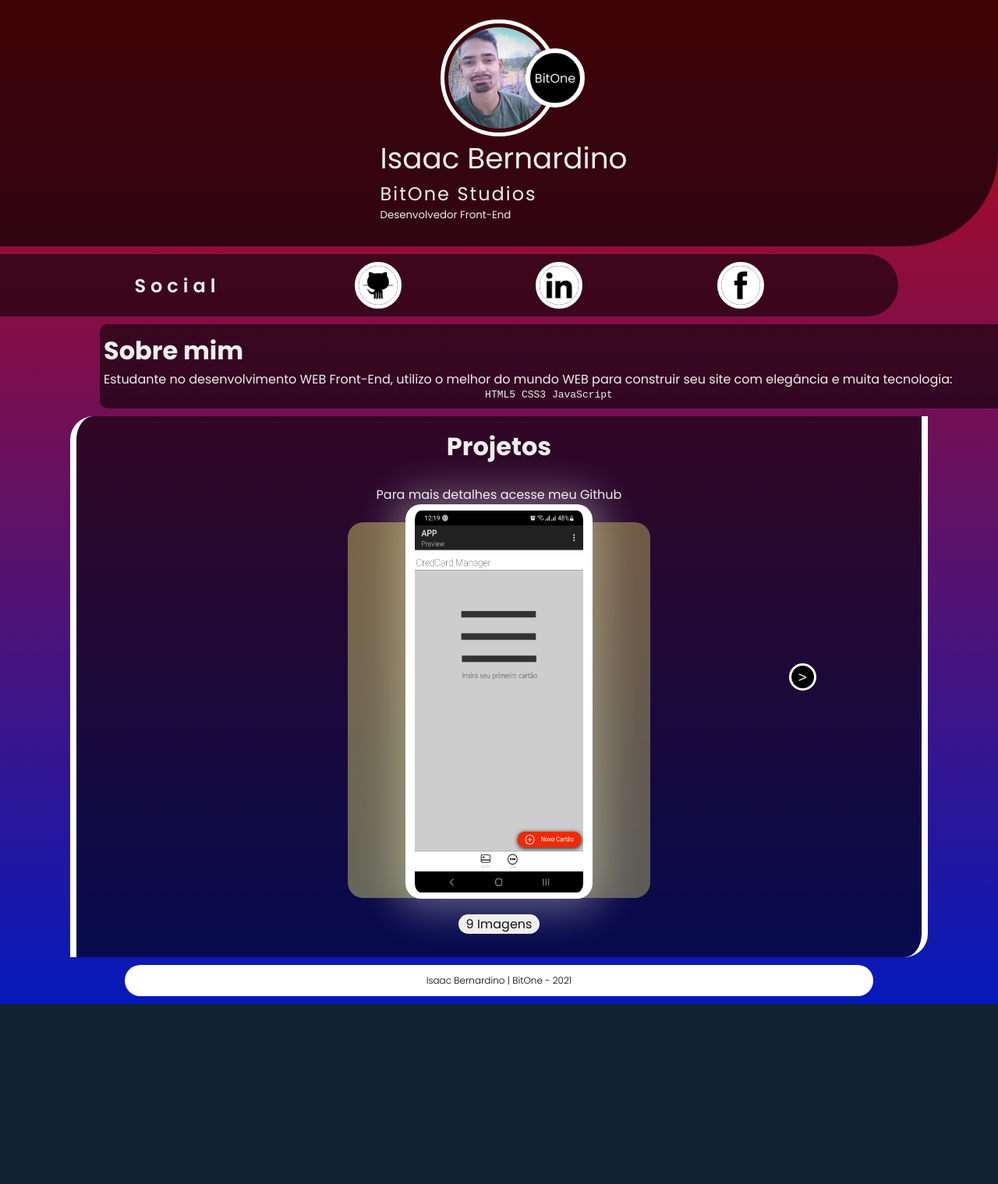
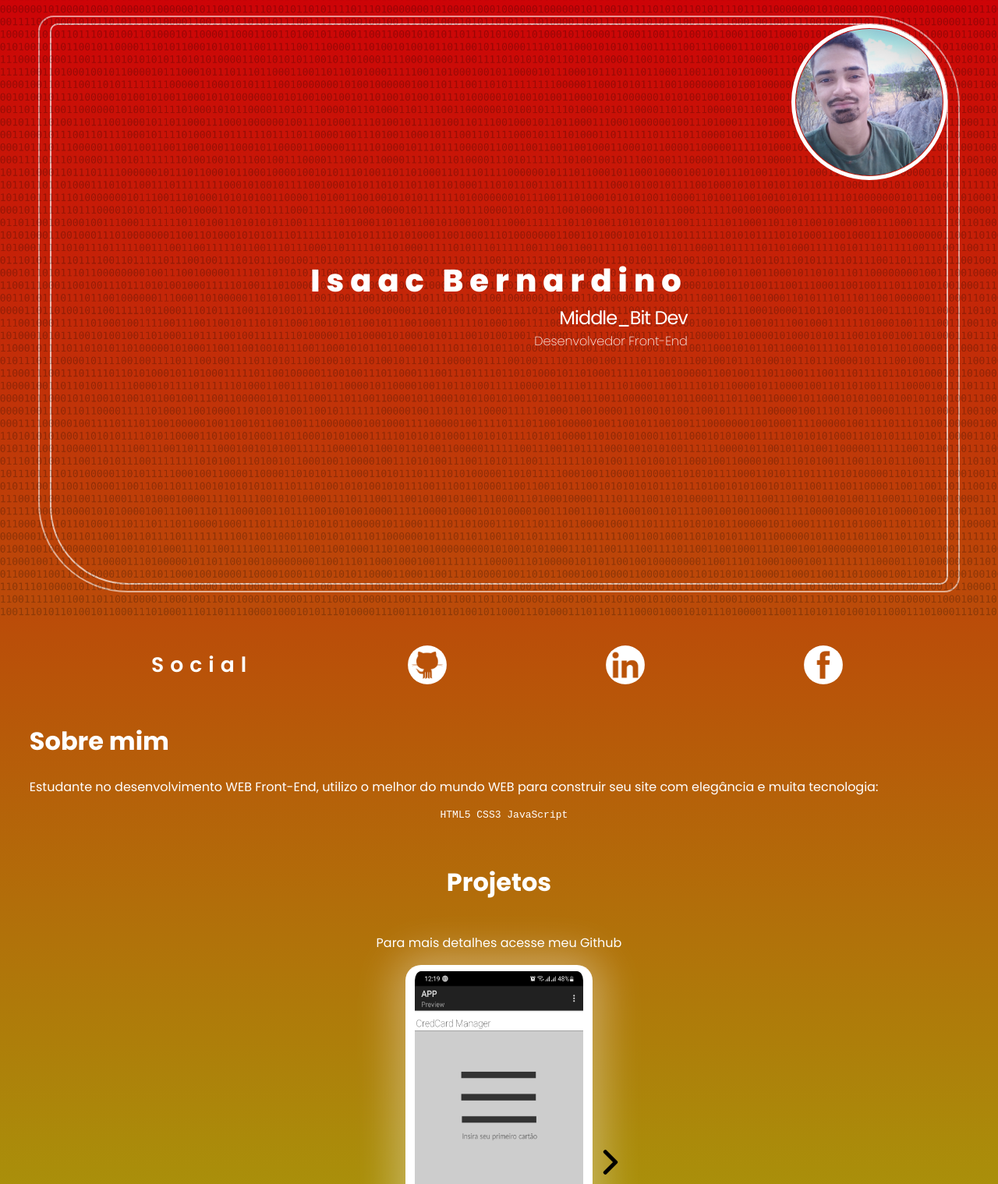
Before and after one commit to IsaacBernardino/Portfolio, a website: page index.html in a window 1280 px wide. Shown: the top 1519 px of the page at 78% size. Before the commit the page ends 1288 px from the top, so only its background shows below. Drawn offline with Linux system fonts and the light colour scheme.

Commit message:
Modificação total da interface

```diff
--- a/index.html
+++ b/index.html
@@ -17,7 +17,7 @@
         <div class="foto"> <img src="./resources/images/avatar.jpg" alt=""></div>
         <div class="nomes">
           <div class="nome">Isaac Bernardino</div>
-          <div class="empresa-ficticia">BitOne Studios</div>
+          <div class="empresa-ficticia">Middle_Bit Dev</div>
           <div class="cargo">Desenvolvedor Front-End</div>
         </div>
       </div>
@@ -42,17 +42,17 @@
       <p>Para mais detalhes acesse meu Github</p>
       <div class="visualizador-projetos flex-center">
         <img class="projeto" />
-      </div>
-      <div class="control-buttons flex-center">
-        <button id="prev"><</button>
-        <button id="next">></button>
+        <div class="control-buttons flex-center">
+          <div class="flex-center" id="prev"></div>
+          <div class="flex-center" id="next"></div>
+        </div>
       </div>
 
       <div id="counter"></div>
     </div>
 
     <footer class="flex-center">
-      Isaac Bernardino | BitOne - 2021
+      Isaac Bernardino | Middle_Bit - 2021
     </footer>
 
   </div>
--- a/resources/scripts/main.js
+++ b/resources/scripts/main.js
@@ -35,12 +35,25 @@ function updateSlider (){
 
   imageIndex <= 0 ? prevButtonEl.style.visibility = 'hidden' : prevButtonEl.style.visibility = 'visible';
   imageIndex >= imagens.length - 1 ? nextButtonEl.style.visibility = 'hidden' : nextButtonEl.style.visibility = 'visible';
-
 }
 
+window.addEventListener('load' , () => {
+    const imgEl = document.createElement('img');
+  const nextImage = "resources/images/icons/next.png";
+  imgEl.src = nextImage;
+
+  nextButtonEl.appendChild(imgEl);
+
+  const imgElPrev = document.createElement('img');
+  const prevImage = "resources/images/icons/prev.png";
+  imgElPrev.src = prevImage;
+
+  prevButtonEl.appendChild(imgElPrev);
+});
+
+function nextImage (){
 
 
-function nextImage (){
   if(imageIndex < imagens.length - 1){
     imageIndex++;
   }
--- a/resources/styles/main.css
+++ b/resources/styles/main.css
@@ -2,19 +2,19 @@
 @import url('https://fonts.googleapis.com/css2?family=Poppins:ital,wght@0,100;0,200;0,300;0,400;0,500;0,600;0,700;0,800;0,900;1,100;1,200;1,300;1,400;1,500;1,600;1,700;1,800;1,900&display=swap');
 
 * {
-  padding: 0;
-  margin: 0;
-
   box-sizing: border-box;
 }
 
 body {
-  background-color: #123;
+  padding: 0;
+  margin: 0;
+
+  background-color: #012;
 
   background-size: 100%;
 
   font-family: Poppins, Arial, Helvetica, sans-serif;
-  color: #eee;
+  color: #fff;
 
   overflow-x: hidden;
 }
@@ -28,7 +28,7 @@ body {
 }
 
 #interface {
-  background: linear-gradient(#ff0000bb, #0015ffaa);
+  background: linear-gradient(#ff0000cd, #f2ff00aa);
   margin: 0 auto;
 
   display: flex;
@@ -36,8 +36,8 @@ body {
 }
 
 footer {
-  width: 75%;
-  height: 40px;
+  width: 98vw;
+  height: 25px;
 
   padding: 2px 10px;
   margin: 0 auto 10px auto;
@@ -53,31 +53,64 @@ footer {
 
 /* HEADER */
 header {
-  background-color: #000000aa;
-  min-height: 20vh;
+  position: relative;
+  border: 2px solid #ffffffaa;
+  border-radius: 10px 100px 10px 100px;
+
+  left: 50%;
+  transform: translateX(-50%);
+
+  height: 90vh;
+  width: 90vw;
+
+  margin-top: 30px;
+  margin-bottom: 55px;
+
+  padding: 10px;
 
   display: flex;
   align-items: center;
   justify-content: center;
+} header::before {
+  content: '';
+  position: absolute;
 
-  padding: 25px 5px 30px 5px;
+  width: 92vw;
+  height: 92vh;
+  z-index: -2;
 
-  border-radius: 0 0 120px 0;
+  border: 2px solid #ffffff90;
+
+  border-radius: 20px 115px 20px 115px;
+}
+header:after {
+  content:'';
+
+  width: 100vw;
+  height: 100vh;
+
+  z-index: -2;
+
+  background-image: url('../images/BinaryTex.png');
+  background-size: contain;
+  opacity: 0.25;
+  position: absolute;
 }
 
 .info {
   display: flex;
   flex-direction: column;
-  align-items: center;
-  justify-content: center;
 }
 
 .foto {
-  position: relative;
+  position: absolute;
+  right: -1px;
+  top: -1px;
+
   border: 5px solid #fff;
 
-  width: 150px;
-  height: 150px;
+  width: 200px;
+  aspect-ratio: 1;
 
   border-radius: 50%;
   z-index: 2;
@@ -86,89 +119,69 @@ header {
   justify-content: center;
   align-items: center;
 } .foto img {
-  width: 93%;
-  height: 93%;
+  width: 99%;
+  height: 99%;
   border-radius: 50%;
 
   transition: 0.15s all ease-in-out;
-}.foto:hover{
-  border: 10px solid white;
-}
-
-.foto::before {
-  content: 'BitOne';
-  position: absolute;
-  right: -40px;
-
-  background-color: black;
-
-  border: 6px solid #fff;
-  border-radius: 50%;
-
-  width: 64px;
-  height: 64px;
-
-  display: flex;
-  justify-content: center;
-  align-items: center;
 }
 
 .nomes {
-  margin: 0 0 0 12px;
+  padding: 0;
 }
 
 .nome {
-  font-size: 28pt;
+  font-size: 30pt;
+  font-weight: 800;
+  letter-spacing: 8px;
 }
 
 .empresa-ficticia {
   font-size: 18pt;
-  letter-spacing: 2px;
+  font-weight: 400;
+  letter-spacing: -1px;
+  text-align: right;
 }
 .cargo {
-  font-size: 10pt;
+  font-size: 12pt;
+  font-weight: 200;
+  text-align: right;
 }
 
 /* Social buttons */
 
 .social {
   position: relative;
-  background-color: #00000090;
 
-  margin: 10px 0;
   padding: 10px 0;
 
-  width: 90%;
-
-  border-radius: 0 60px 60px 0;
+  width: 100%;
 
   justify-content: space-evenly;
 }
 
 .social h1 {
+  font-size: 20pt;
   font-weight: 600;
-  letter-spacing: 6px;
-  font-size: 18pt;
+  letter-spacing: 8px;
 }
 
 .social_button {
   width: 60px;
   height: 60px;
 
-  background-color: #000;
+  background-color: #00000000;
 
-  border: 5px solid white;
+  padding: 5px;
+
+  border: 0;
   border-radius: 50%;
   cursor: pointer;
-  transition: 0.15s ease-in-out;
-}.social_button:hover{
-  border: 3px solid white;
-  padding: 1px;
 }
 
 .social_button img {
   width: 100%;
-  height: 100%;
+  aspect-ratio: 1;
   border-radius: 50%;
 }
 
@@ -176,10 +189,10 @@ header {
 
 .sobre {
   position: relative;
-  background-color: #00000090;
 
-  padding: 10px 5px;
-  width: 90%;
+  padding: 5px 25px;
+  margin-bottom: 25px;
+  width: 99%;
 
   border-radius: 10px 0 0 10px;
 
@@ -190,18 +203,15 @@ header {
 .projetos {
   flex-direction: column;
   position: relative;
-  background-color: #00000090;
 
   padding: 5px 10px 30px 10px;
   margin: 10px 0;
-  width: 86%;
+  width: 80%;
   min-height: 400px;
 
   align-self: center;
 
   border-radius: 30px 0 30px 0;
-  border-left: 8px solid white;
-  border-right: 8px solid white;
 } .projetos h1 {
   margin: 10px 0 25px 0;
 }
@@ -221,6 +231,7 @@ header {
 .visualizador-projetos {
   position: relative;
   max-width: 800px;
+
   z-index: 2;
 
   border-radius: 25px;
@@ -228,63 +239,27 @@ header {
 }
 
 #counter {
-  background-color: #eee;
+  background-color: #fff;
   color: #000;
 
-  padding:0 10px;
+  padding: 5px 25px;
 
   border-radius: 75px;
   margin: 20px 0 0 0;
-}.visualizador-projetos::after {
-  content: '';
-  position: absolute;
-  left: 90px;
-  bottom: 1px;
-
-  width: 200px;
-  height: 466px;
-  padding: 8px 12px;
-
-  border-radius: 20px;
-
-  background-color: #ffff7555;
-  z-index: -1;
-}.visualizador-projetos::before {
-  content: '';
-  position: absolute;
-  right: 90px;
-  bottom: 1px;
-
-  width: 200px;
-  height: 466px;
-  padding: 8px 12px;
-  border-radius: 20px;
-  background-color: #ffff7560;
 }
 
 .control-buttons {
+  position: absolute;
   z-index: 5;
-  position: absolute;
+
   justify-content: space-between;
 
-  width: 75%;
+  width: 140%;
+  height: 50%;
+} .control-buttons div {
+  width: 50px;
   height: 50px;
-} .control-buttons button {
-  width: 35px;
-  height: 35px;
 
-  background-color: #000;
-
-  color: #fff;
-  font-weight: 100;
-  font-size: 14pt;
-
-  border: 3px solid white;
   border-radius: 50%;
   cursor: pointer;
-  transition: 0.125s ease-in-out;
-
-}.social_button:hover{
-  border: 3px solid white;
-  padding: 1px;
 }
```
Also changed, not shown: resources/images/BinaryTex.png (added), resources/images/icons/arrow_down.png (added), resources/images/icons/next.png (added), resources/images/icons/prev.png (added), resources/images/user-avatar.png (deleted).
